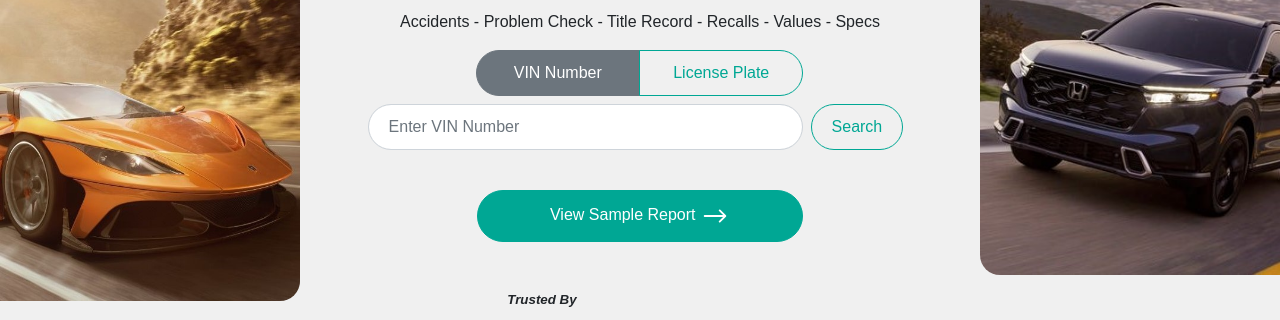
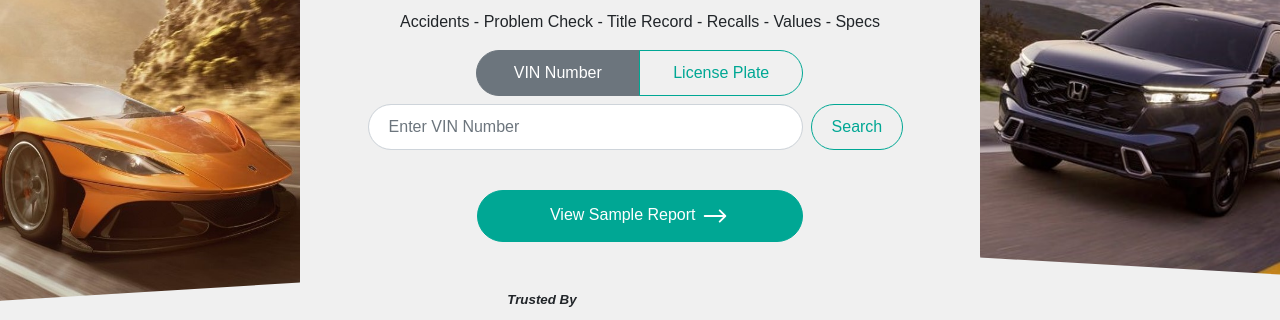
Before and after one commit to mohammadshahidbeigh/TrueDriv, a website built with Vite: page index.html in a window 1280 px wide. Shown: the part 224-544 px from the top of the page. Built offline with nearby package versions, Linux system fonts and the light colour scheme.

Commit message:
"Added clip-path properties to .image-left and .image-right classes in style.css"

```diff
--- a/style.css
+++ b/style.css
@@ -63,11 +63,13 @@ body {
 .image-left {
   left: 0;
   border-radius: 0 20px 20px 0;
+  clip-path: polygon(0% 0%, 100% 5%, 100% 95%, 0% 100%);
 }
 
 .image-right {
   right: 0;
   border-radius: 20px 0 0 20px;
+  clip-path: polygon(0% 5%, 100% 0%, 100% 100%, 0% 95%);
 }
 
 .custom-outline-success {
```
